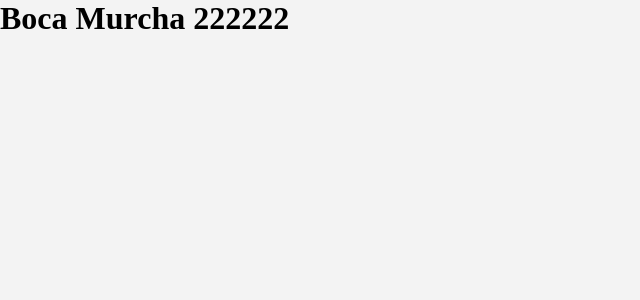
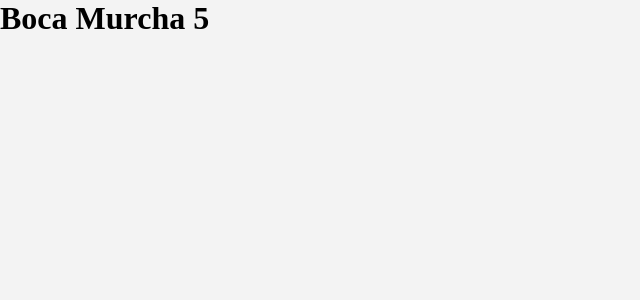
Before and after one commit to gx2sistemas/react-default, a React (Create React App) app: page / in a window 1280 px wide. Shown: the top 300 px of the page, without its empty margins (0-640 px from the left). Built offline with nearby package versions, Linux system fonts and the light colour scheme.

Commit message:
Mensagem Teste;

```diff
--- a/src/pages/intro.js
+++ b/src/pages/intro.js
@@ -3,7 +3,7 @@ import React from 'react';
 function Intro() {
     return (
         <>
-            <h1>Boca Murcha 222222</h1>
+            <h1>Boca Murcha 5</h1>
         </>
     );
 }
```
